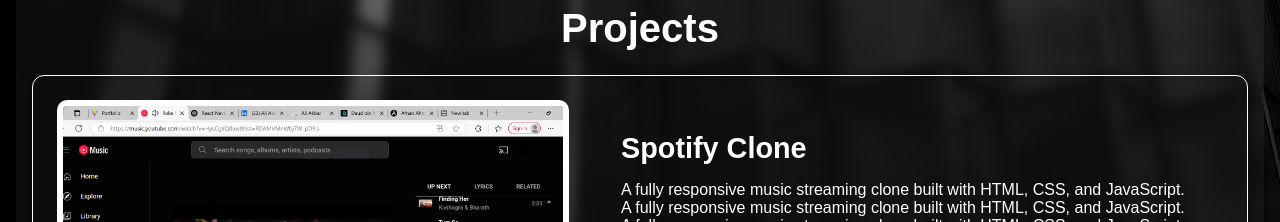
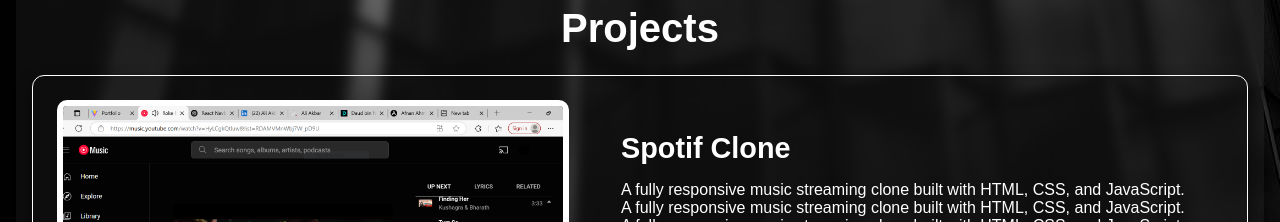
Before and after one commit to Faizan12th/portfolio, a React (Vite) app in the folder faizankhurshid/: page / in a window 1280 px wide. Shown: the part 1980-2202 px from the top of the page. Built offline with nearby package versions, Linux system fonts and the light colour scheme.

Commit message:
new commit

```diff
--- a/faizankhurshid/src/components/Projects/Projects.jsx
+++ b/faizankhurshid/src/components/Projects/Projects.jsx
@@ -5,7 +5,7 @@
 
 const projects = [
   {
-    title: 'Spotify Clone',
+    title: 'Spotif Clone',
     description: 'A fully responsive music streaming clone built with HTML, CSS, and JavaScript. A fully responsive music streaming clone built with HTML, CSS, and JavaScript. A fully responsive music streaming clone built with HTML, CSS, and JavaScript. A fully responsive music streaming clone built with HTML, CSS, and JavaScript.A fully responsive music streaming clone built with HTML, CSS, and JavaScript.',
     image: '/images/spotify-clone.png',
     link: 'https://your-spotify-clone-live-link.com',
```
